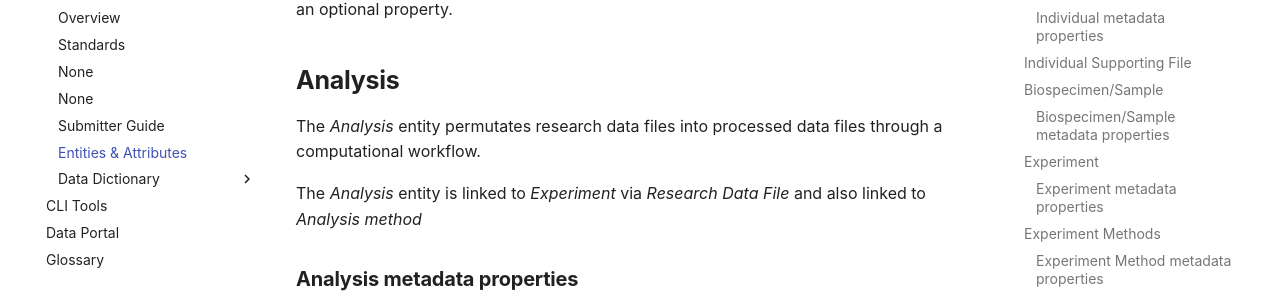
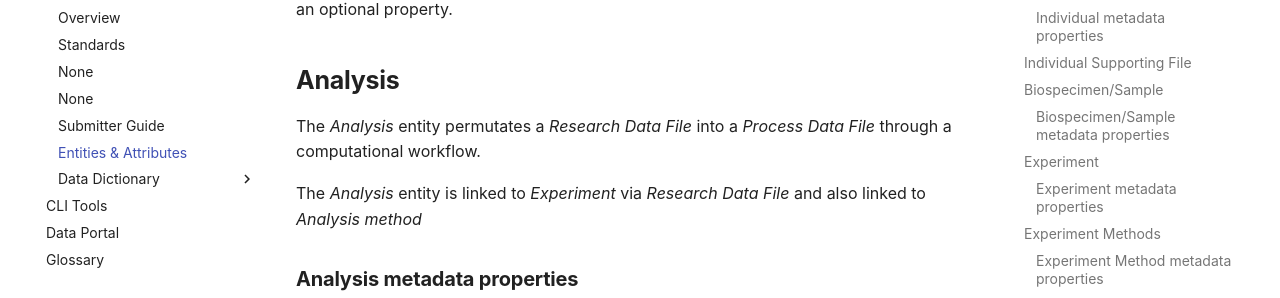
Before and after one commit to ghga-de/docs.ghga.de, an MkDocs documentation site: the page built from user_docs/metadata/entities.md, in a window 1280 px wide and 900 px high, scrolled down 3172 px. Shown: the part 144-442 px from the top of the window. Built offline with MkDocs 1.6.1 and Material for MkDocs 9.7.7, drawn with Linux system fonts in a browser that asks for light colours; comment, search, counter and statistics services are not loaded.

Commit message:
Update user_docs/metadata/entities.md
Co-authored-by: Karoline Mauer <105430060+mauerk@users.noreply.github.com>

```diff
--- a/user_docs/metadata/entities.md
+++ b/user_docs/metadata/entities.md
@@ -68,7 +68,7 @@ The *Research Data File* entity requires a data submitter to provide information
 
 ## **Analysis**
 
-The *Analysis* entity permutates research data files into processed data files through a computational workflow.
+The *Analysis* entity permutates a *Research Data File* into a *Process Data File* through a computational workflow.
 
 The *Analysis* entity is linked to *Experiment* via *Research Data File* and also linked to *Analysis method*
 
```
